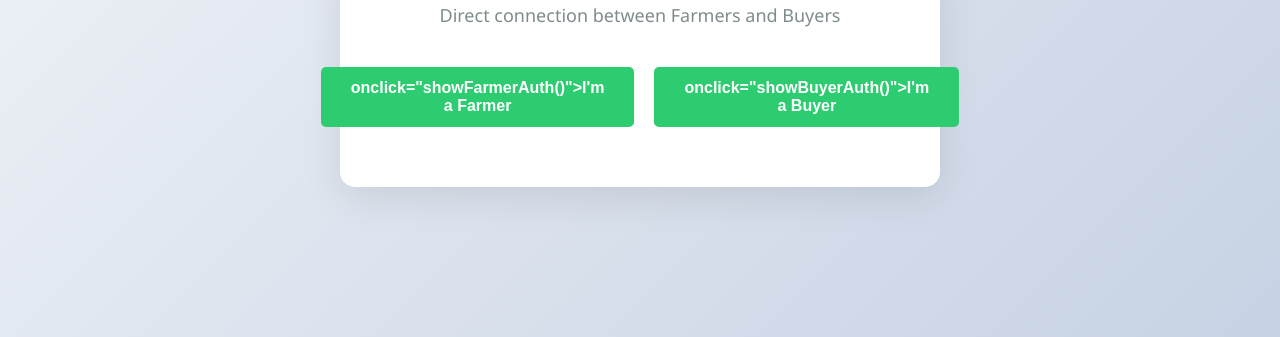
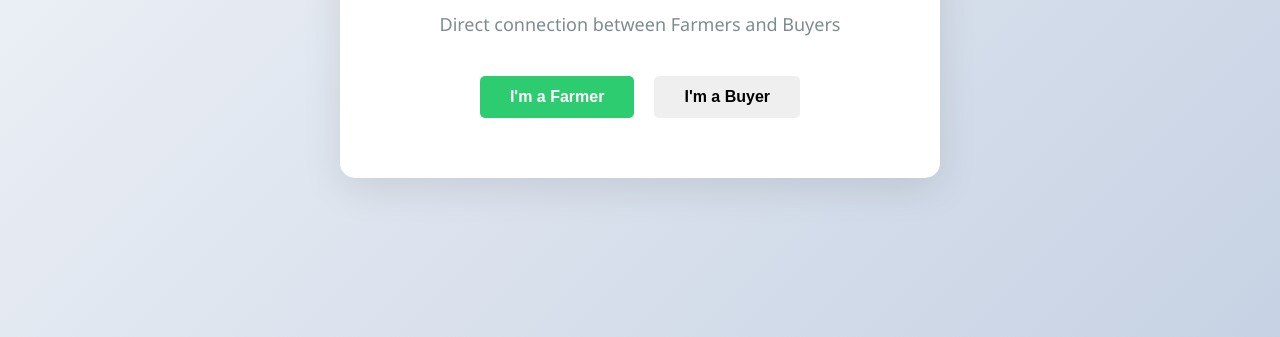
Before and after one commit to chintuilla1719-ctrl/rythu-connect-ai, a website: page index.html in a window 1280 px wide. Shown: the part 463-800 px from the top of the page. Drawn offline with Linux system fonts and the light colour scheme; no server answers.

Commit message:
Fix farmer registration and login flow

```diff
--- a/index.html
+++ b/index.html
@@ -25,11 +25,12 @@
                 <h1>Welcome to Rythu Connect AI</h1>
                 <p>Direct connection between Farmers and Buyers</p>
                 <div class="role-buttons">
-                    <button type="button" class="btn btn-primary">
-                        onclick="showFarmerAuth()">I'm a Farmer
+                    <button class="btn btn-primary" onclick="showFarmerAuth()">
+                       I'm a Farmer
                     </button>
-                    <button type="button" class="btn btn-primary">
-                        onclick="showBuyerAuth()">I'm a Buyer
+
+                    <button class="btn btn-secondary" onclick="showBuyerAuth()">
+                       I'm a Buyer
                     </button>
                 </div>
             </div>
@@ -70,9 +71,9 @@
                             placeholder="Password"
                         />
                         <button
-                            type="button"
-                            class="btn btn-primary"
-                            onclick="farmerLogin()"
+                           type="button"
+                           class="btn btn-primary"
+                           onclick="farmerLogin()"
                         >
                             Login
                         </button>
@@ -113,9 +114,9 @@
                         <button
                             type="button"
                             class="btn btn-primary"
-                            onclick="farmerLogin()"
+                            onclick="farmerRegister()"
                         >
-                            Login
+                            Register
                         </button>
                     </div>
                 </div>
```
Also changed, not shown: server.js (+10 -0 lines).
